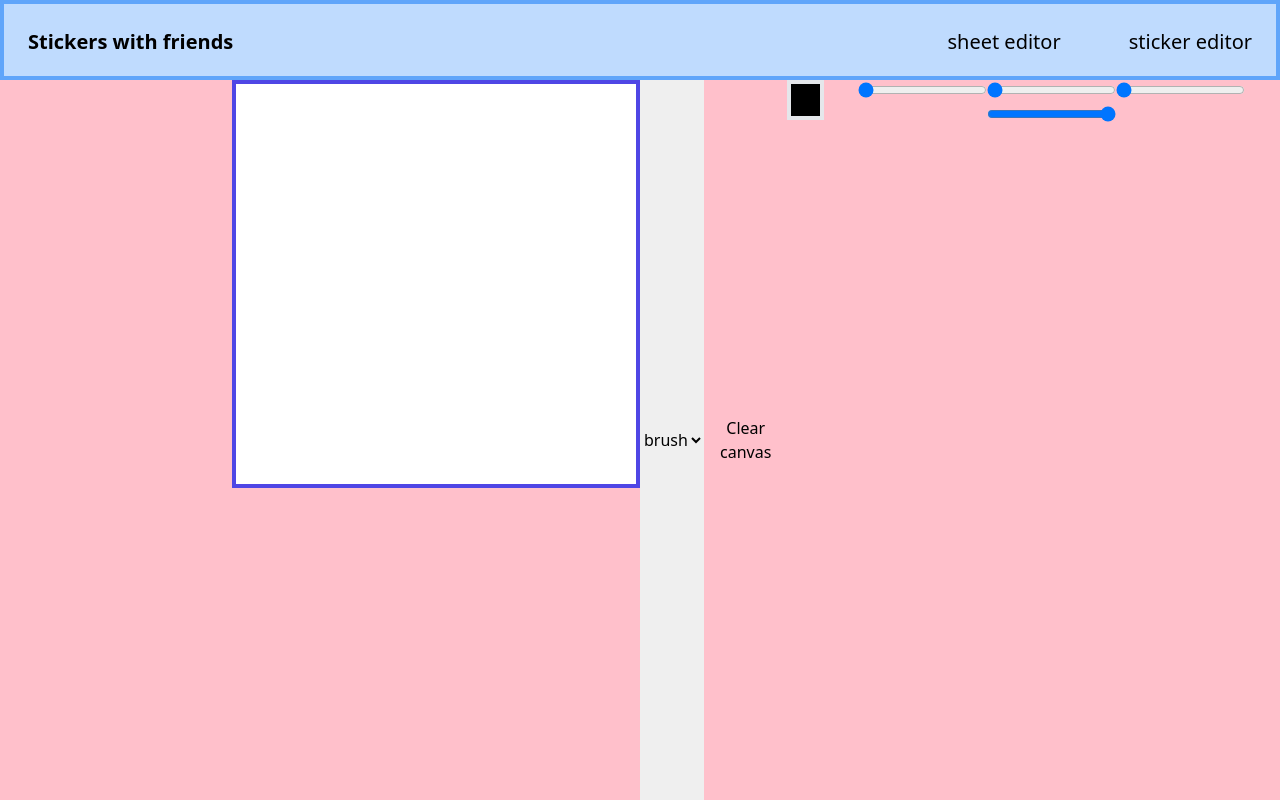
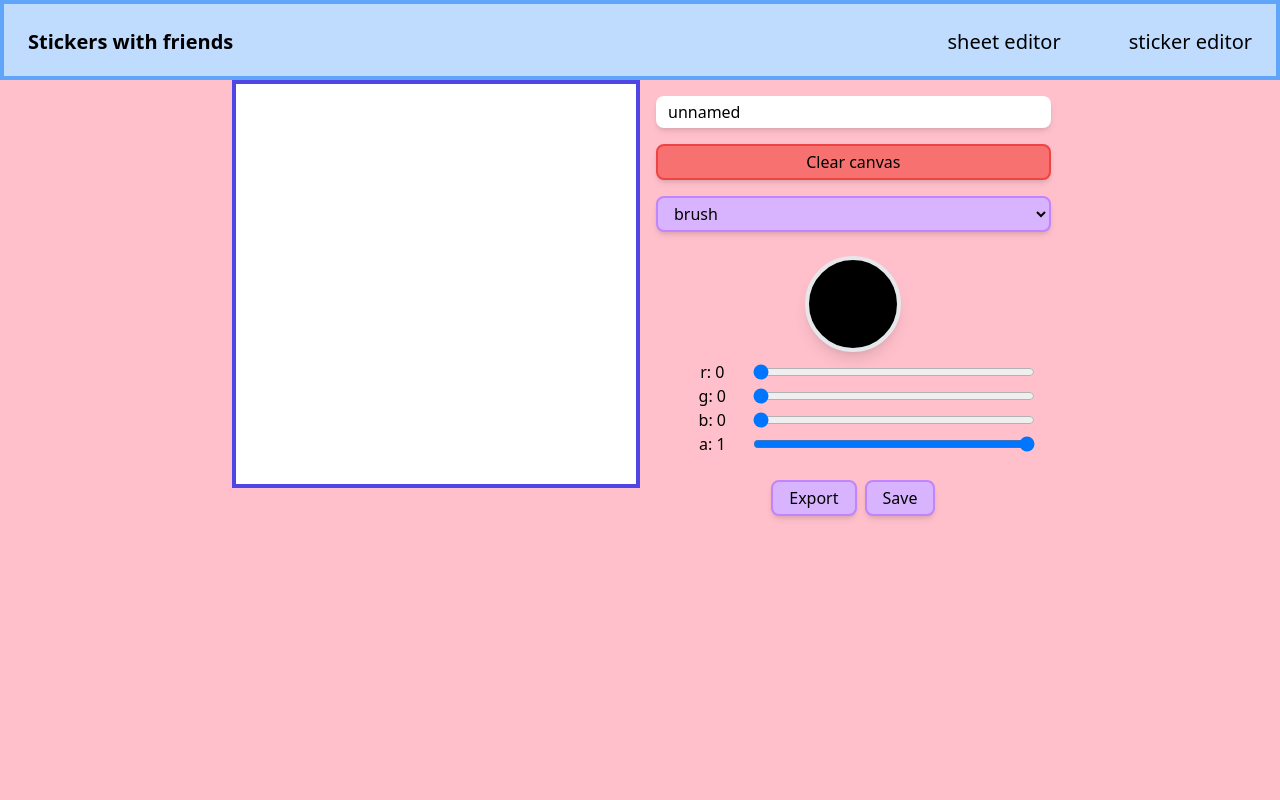
Before and after one commit to vncnt-wng/personal-site, a React (Create React App) app in the folder frontend/: page /stickerCreator in a window 1280 px wide. Built offline with nearby package versions, Linux system fonts and the light colour scheme.

Commit message:
Changes styles

```diff
--- a/frontend/package.json
+++ b/frontend/package.json
@@ -8,8 +8,8 @@
     "@testing-library/react": "^13.4.0",
     "@testing-library/user-event": "^13.5.0",
     "@types/jest": "^27.5.2",
-    "@types/node": "^16.18.68",
-    "@types/react": "^18.2.45",
+    "@types/node": "^16.18.73",
+    "@types/react": "^18.2.48",
     "@types/react-dom": "^18.2.18",
     "konva": "^9.2.3",
     "react": "^18.2.0",
--- a/frontend/src/components/StickerCanvas.tsx
+++ b/frontend/src/components/StickerCanvas.tsx
@@ -69,7 +69,6 @@ const StickerCanvas = () => {
 		document.body.appendChild(link);
 		link.click();
 		document.body.removeChild(link);
-		// TODO delete link element
 	}
 
 
--- a/frontend/src/components/StickerCreator.tsx
+++ b/frontend/src/components/StickerCreator.tsx
@@ -1,5 +1,4 @@
 import { useEffect, useRef, useState } from "react"
-import { Set } from "typescript"
 
 interface Position {
 	x: number,
@@ -30,6 +29,7 @@ const StickerCreator = () => {
 	const brushTypes = ["brush", "fill"]
 	const [brushType, setBrushType] = useState<string>("brush")
 
+	const [name, setName] = useState<string>("unnamed")
 
 	useEffect(() => {
 		const canvas = cursorCanvasRef.current!
@@ -80,6 +80,7 @@ const StickerCreator = () => {
 		colourString += Math.abs(colour.a * 100) + "%)"
 		console.log(colourString)
 		editorContext.current!.strokeStyle = colourString
+		editorContext.current!.fillStyle = colourString
 		cursorContext.current!.fillStyle = colourString
 	}, [colour])
 
@@ -194,6 +195,24 @@ const StickerCreator = () => {
 		setColour(newColour)
 	}
 
+	const handleExport = (e: any) => {
+		const dataURL = editorCanvasRef.current!.toDataURL("img/png");
+		const link = document.createElement('a');
+		link.download = name + '.png';
+		link.href = dataURL;
+		document.body.appendChild(link);
+		link.click();
+		document.body.removeChild(link);
+	}
+
+	const handleSave = () => {
+
+	}
+
+	const onNameFieldChange = (e: React.ChangeEvent<HTMLInputElement>) => {
+		setName(e.target.value)
+	}
+
 	return (
 		<div className="h-full w-full grid grid-cols-2" style={{ backgroundColor: "pink" }}>
 			<div className="col-span-1 flex justify-end">
@@ -211,22 +230,49 @@ const StickerCreator = () => {
 					ref={cursorCanvasRef}
 				></canvas>
 			</div>
-			<div className="col-span-1 flex justify-center">
-				<select name="brushSelect" id="brushSelect" onChange={onBrushSelectChange}>
+			<div className="col-span-1 flex flex-col justify-start align-middle gap-4 p-4 w-2/3">
+				<input
+					value={name}
+					className="rounded-lg px-3 py-1 shadow-md"
+					onChange={onNameFieldChange}></input>
+				<button
+					className="bg-red-400 px-3 py-1 box-border border-2 border-red-500 rounded-lg shadow-md"
+					onClick={() => {
+						editorContext.current?.clearRect(0, 0, WIDTH, HEIGHT)
+					}}
+				>Clear canvas</button>
+				<select
+					name="brushSelect"
+					id="brushSelect"
+					onChange={onBrushSelectChange}
+					className="bg-purple-300 px-3 py-1 box-border border-2 border-purple-400 rounded-lg shadow-md"
+				>
 					{brushTypes.map((brush, i) =>
 						<option value={brush} key={i}>{brush}</option>
 					)}
 				</select>
-				<button onClick={() => {
-					editorContext.current?.clearRect(0, 0, WIDTH, HEIGHT)
-				}}>Clear canvas</button>
-				<span className="box-border border-4 w-10 h-10" style={{ backgroundColor: getColourStyleString(colour) }}></span>
-				<form className="">
-					<input name="r" type="range" min={0} max={255} value={colour.r} onChange={e => onColourChange(e)} />
-					<input name="g" type="range" min={0} max={255} value={colour.g} onChange={e => onColourChange(e)} />
-					<input name="b" type="range" min={0} max={255} value={colour.b} onChange={e => onColourChange(e)} />
-					<input name="a" type="range" min={0} max={1} value={colour.a} step={0.01} onChange={e => onColourChange(e)} />
-				</form>
+
+				<div className="flex flex-col gap-2 py-2">
+					<div className="flex flex-row justify-center">
+						<div className="m-w-0 flex-shrink-0 flex-grow-0 box-border border-4 rounded-full w-24 h-24 shadow-lg" style={{ backgroundColor: getColourStyleString(colour) }}></div>
+					</div>
+					<form className="flex flex-col px-4">
+						{["r", "g", "b"].map((col) =>
+							<div className="grid grid-cols-9">
+								<p className="col-span-2">{col}: {colour[col]}</p>
+								<input className="col-span-7" name={col} type="range" min={0} max={255} value={colour[col]} onChange={e => onColourChange(e)} />
+							</div>
+						)}
+						<div className="grid grid-cols-9">
+							<p className="col-span-2">a: {colour["a"]}</p>
+							<input className="col-span-7" name="a" type="range" min={0} max={1} value={colour.a} step={0.01} onChange={e => onColourChange(e)} />
+						</div>
+					</form>
+				</div>
+				<div className="flex flex-row gap-2 justify-center">
+					<button className="bg-purple-300 px-4 py-1 box-border border-2 border-purple-400 rounded-lg shadow-md" onClick={handleExport}>Export</button>
+					<button className="bg-purple-300 px-4 py-1 box-border border-2 border-purple-400 rounded-lg shadow-md" onClick={handleSave}>Save</button>
+				</div>
 			</div>
 		</div>
 	)
```
Also changed, not shown: 1 other file (tests, documents, lock files or other folders).
